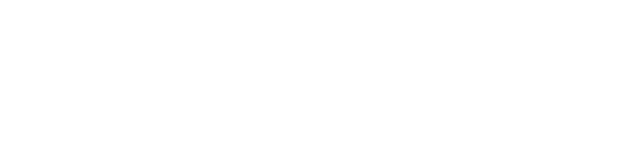
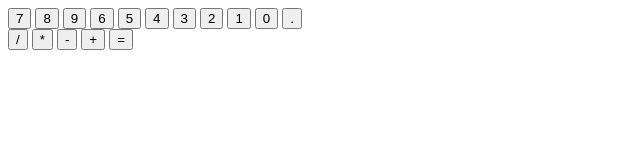
Before and after one commit to mateoo04/calculator, a plain HTML site: page index.html in a window 1280 px wide. Shown: the whole page, without its empty margins (0-640 px from the left). Drawn offline with Linux system fonts and the light colour scheme.

Commit message:
Add buttons in HTML

```diff
--- a/index.html
+++ b/index.html
@@ -8,6 +8,33 @@
     <script src="script.js"></script>
 </head>
 <body>
-
+    <main>
+        <div id="calculator">
+            <div id="screen">
+            </div>
+            <div id="buttons">
+                <div id="operands">
+                <button value="7" class="operand">7</button>
+                <button value="8" class="operand">8</button>
+                <button value="9" class="operand">9</button>
+                <button value="4" class="operand">6</button>
+                <button value="5" class="operand">5</button>
+                <button value="6" class="operand">4</button>
+                <button value="1" class="operand">3</button>
+                <button value="2" class="operand">2</button>
+                <button value="3" class="operand">1</button>
+                <button value="0" class="operand">0</button>
+                <button value="." class="decimal">.</button>
+            </div>
+            <div id="operators">
+                <button class="operand" value="/">/</button>
+                <button class="operand" value="*">*</button>
+                <button class="operand" value="-">-</button>
+                <button class="operand" value="+">+</button>
+                <button class="operand" value="=">=</button>
+            </div>
+            </div>
+        </div>
+    </main>
 </body>
 </html>
--- a/script.js
+++ b/script.js
@@ -1,15 +1,30 @@
+let firstNumber = 0, operator = '', secondNumber = 0;
+
 function add(a, b) {
-    return a+b;
+    return a + b;
 }
 
-function subtract(a, b){
-    return a-b;
+function subtract(a, b) {
+    return a - b;
 }
 
-function multiply(a, b){
-    return a*b;
+function multiply(a, b) {
+    return a * b;
 }
 
-function divide(a, b){
-    return a/b;
+function divide(a, b) {
+    return a / b;
 }
+
+function operate(a, op, b) {
+    switch (op) {
+        case '+':
+            return add(a, b);
+        case '-':
+            return subtract(a, b);
+        case '*':
+            return multiply(a, b);
+        case '/':
+            return divide(a, b);
+    }
+}
```
